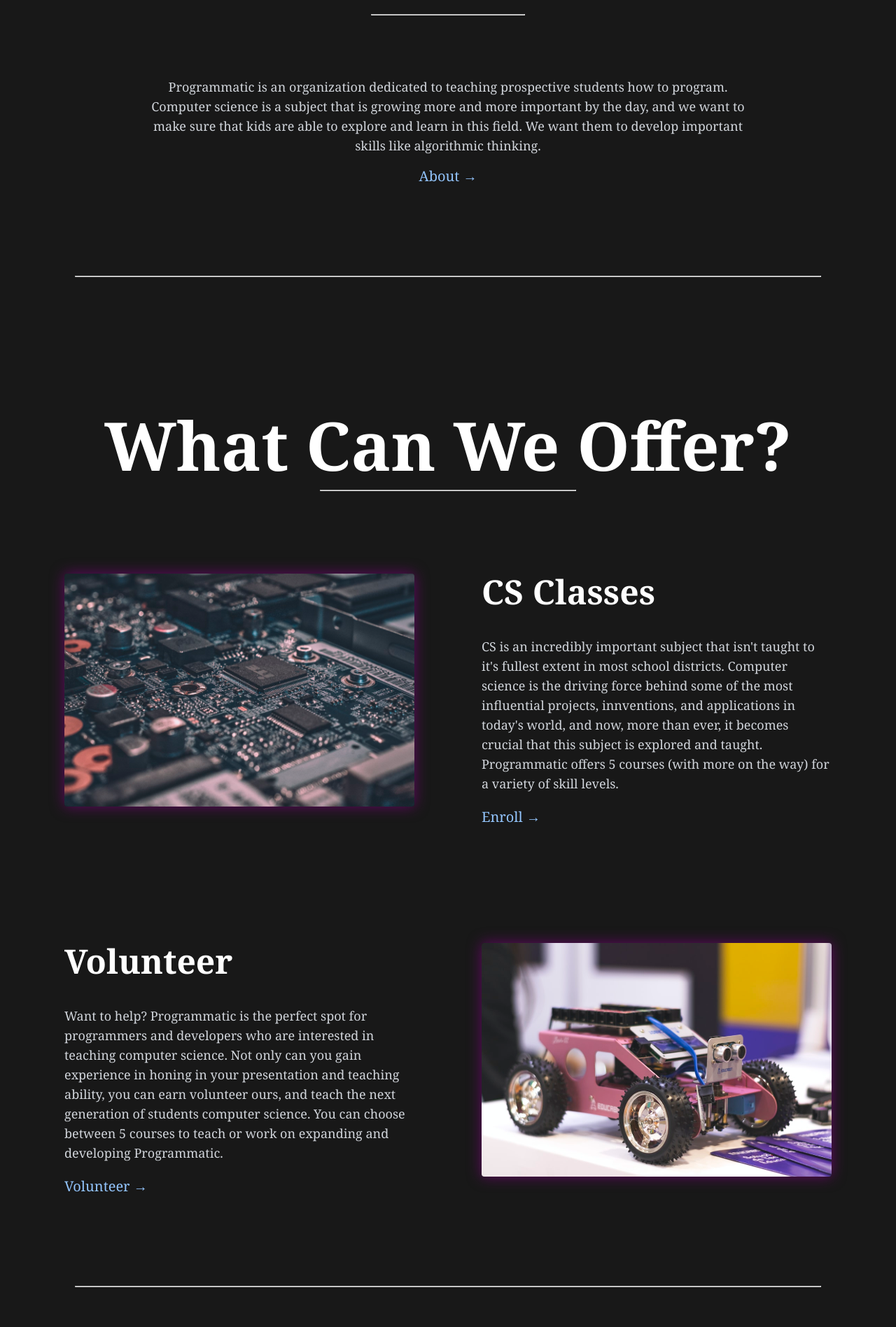
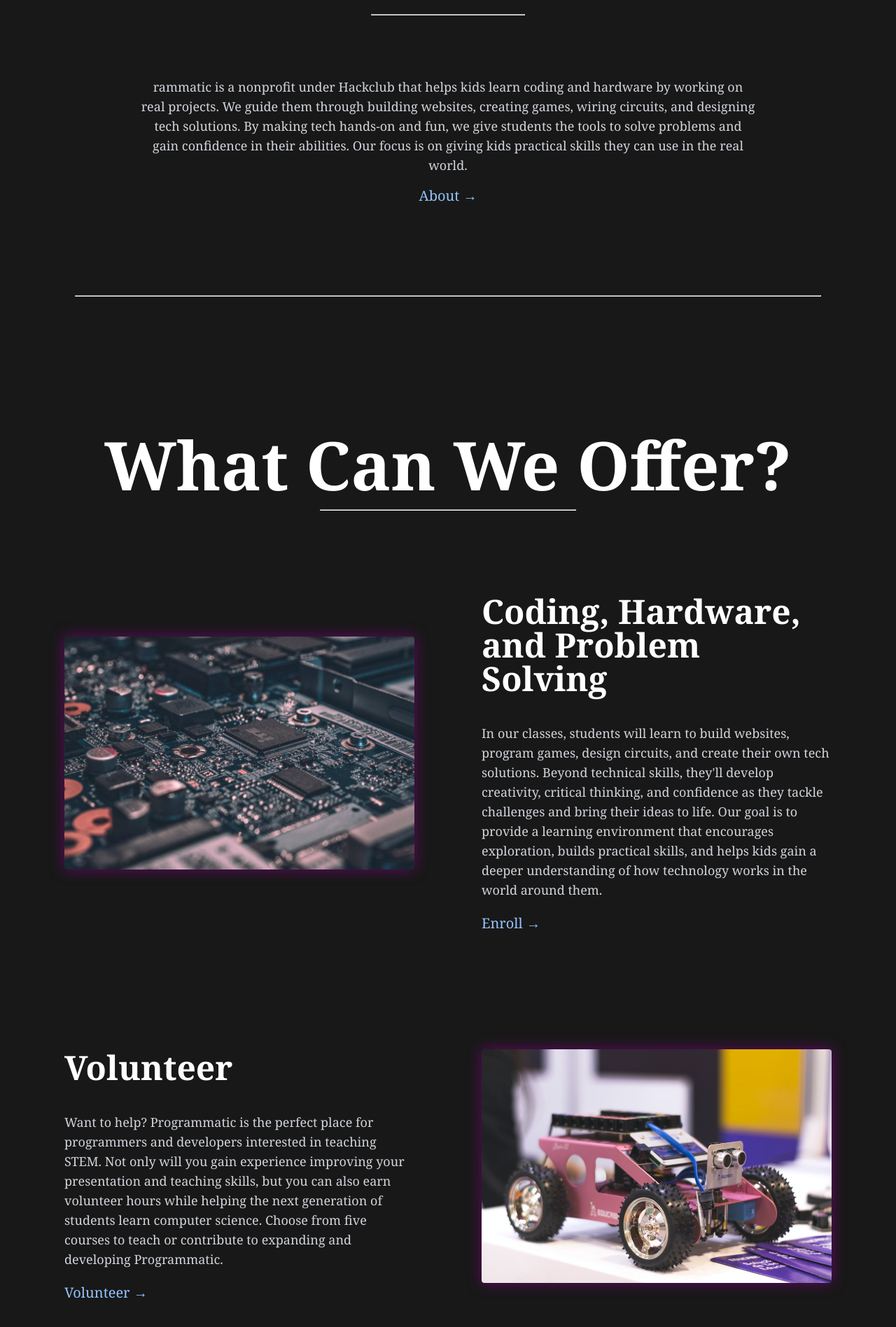
Before and after one commit to shirwani/Programmatic.io, a Vue app: page / in a window 1280 px wide. Shown: the part 1163-3060 px from the top of the page at 70% size. Built offline with nearby package versions, Linux system fonts and the light colour scheme.

Commit message:
Update HomeView.vue

```diff
--- a/src/views/HomeView.vue
+++ b/src/views/HomeView.vue
@@ -32,14 +32,10 @@
           <p
             class="txt-custom-scr mt-2 mb-4 text-lg text-gray-300 justify-center text-center"
           >
-            Programmatic is an organization dedicated to teaching prospective
-            students how to program. Computer science is a subject that is
-            growing more and more important by the day, and we want to make sure
-            that kids are able to explore and learn in this field. We want them to develop
-            important skills like algorithmic thinking.
+            rammatic is a nonprofit under Hackclub that helps kids learn coding and hardware by working on real projects. We guide them through building websites, creating games, wiring circuits, and designing tech solutions. By making tech hands-on and fun, we give students the tools to solve problems and gain confidence in their abilities. Our focus is on giving kids practical skills they can use in the real world.
           </p>
           <a
-            href="/about"
+            href="#/about"
             class="text-blue-300 transition hover:text-purple-300 duration-500 text-xl text-center justify-center"
             >About →</a
           >
@@ -62,16 +58,10 @@
           <h2
             class="txt-custom txt-title text-5xl font-extrabold py-5 text-white mt-1"
           >
-            CS Classes
+          Coding, Hardware, and Problem Solving
           </h2>
           <p class="txt-custom mt-4 py-1 mb-4 text-lg text-gray-300">
-            CS is an incredibly important subject that isn't taught to it's
-            fullest extent in most school districts. Computer science is the
-            driving force behind some of the most influential projects,
-            innventions, and applications in today's world, and now, more than
-            ever, it becomes crucial that this subject is explored and taught.
-            Programmatic offers 5 courses (with more on the way) for a variety
-            of skill levels.
+            In our classes, students will learn to build websites, program games, design circuits, and create their own tech solutions. Beyond technical skills, they'll develop creativity, critical thinking, and confidence as they tackle challenges and bring their ideas to life. Our goal is to provide a learning environment that encourages exploration, builds practical skills, and helps kids gain a deeper understanding of how technology works in the world around them.
           </p>
           <router-link
             to="/enroll"
@@ -93,15 +83,10 @@
             Volunteer
           </h2>
           <p class="txt-custom mt-4 mb-4 py-1 text-lg text-gray-300">
-            Want to help? Programmatic is the perfect spot for programmers and
-            developers who are interested in teaching computer science. Not only
-            can you gain experience in honing in your presentation and teaching
-            ability, you can earn volunteer ours, and teach the next generation
-            of students computer science. You can choose between 5 courses to
-            teach or work on expanding and developing Programmatic.
+            Want to help? Programmatic is the perfect place for programmers and developers interested in teaching STEM. Not only will you gain experience improving your presentation and teaching skills, but you can also earn volunteer hours while helping the next generation of students learn computer science. Choose from five courses to teach or contribute to expanding and developing Programmatic.
           </p>
           <a
-            href="/volunteer"
+            href="#/volunteer"
             class="text-blue-300 transition hover:text-purple-300 duration-500 text-xl"
             >Volunteer →</a
           >
```
